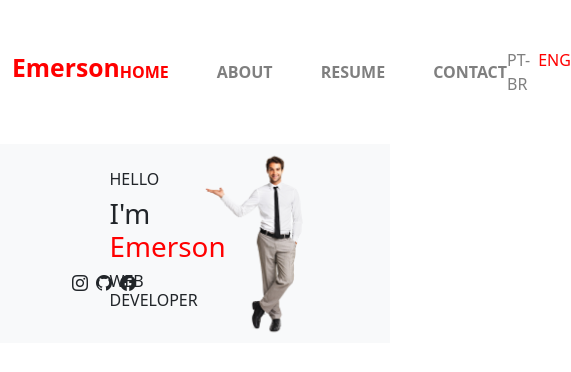
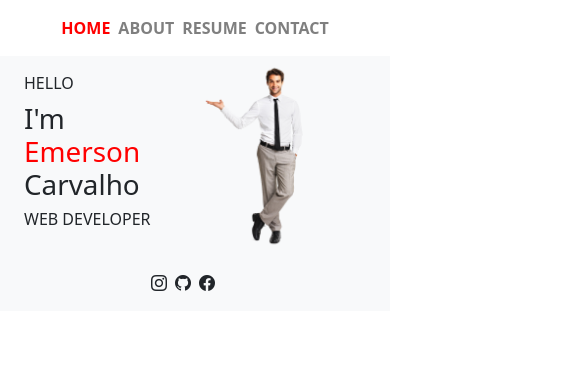
Before and after one commit to carvemerson/carvemerson.github.io, a Vue app: page / in a window 390 px wide. Shown: the top 372 px of the page, 571 px wide, since content can reach past the window. Built offline with nearby package versions, Linux system fonts and the light colour scheme.

Commit message:
Add responsivity

```diff
--- a/src/components/Header.vue
+++ b/src/components/Header.vue
@@ -1,20 +1,11 @@
 <template>
-    <nav class="py-5">
-        <div class="container d-flex justify-content-between align-items-center">
-            <span class="header-name text-danger h2 fw-bolder">
-                Emerson
-            </span>
-
-            <div class="d-flex gap-5">
+    <nav class="py-3">
+        <div class="container d-flex flex-column flex-sm-row gap-2 justify-content-end align-items-center">
+            <div class="d-flex justify-content-between gap-2">
                 <span class="fw-bold text-danger">HOME</span>
                 <span class="fw-bold text-black-50">ABOUT</span>
                 <span class="fw-bold text-black-50">RESUME</span>
                 <span class="fw-bold text-black-50">CONTACT</span>
-            </div>
-
-            <div class="d-flex gap-2">
-                <span class="text-black-50"> PT-BR </span>
-                <span class="text-danger"> ENG </span>
             </div>
         </div>
     </nav>
--- a/src/components/Home.vue
+++ b/src/components/Home.vue
@@ -1,16 +1,16 @@
 <template>
     <div class="container text-center bg-light">
         <div class="container row justify-content-center align-items-center">
-            <div class="col-3 align-self-end">
-                <div class="d-flex gap-2 mb-5 ms-5">
+            <div class="col-12 align-self-center col-sm-3 align-self-sm-end order-3 order-sm-0">
+                <div class="d-flex justify-content-center gap-2 py-3 py-sm-0 pb-sm-3">
                     <i class="bi bi-instagram"></i>
                     <i class="bi bi-github"></i>
                     <i class="bi bi-facebook"></i>
                 </div>
             </div>
-            <div class="col-3 text-start">
+            <div class="col-6 col-sm-3 text-start">
                 <h6>HELLO</h6>
-                <h1>I'm <span class="text-danger">Emerson</span></h1>
+                <h1>I'm <span class="text-danger">Emerson</span> Carvalho</h1>
                 <h6>WEB DEVELOPER</h6>
             </div>
             <div class="col-6">
```
Also changed, not shown: 1 other file (tests, documents, lock files or other folders).
